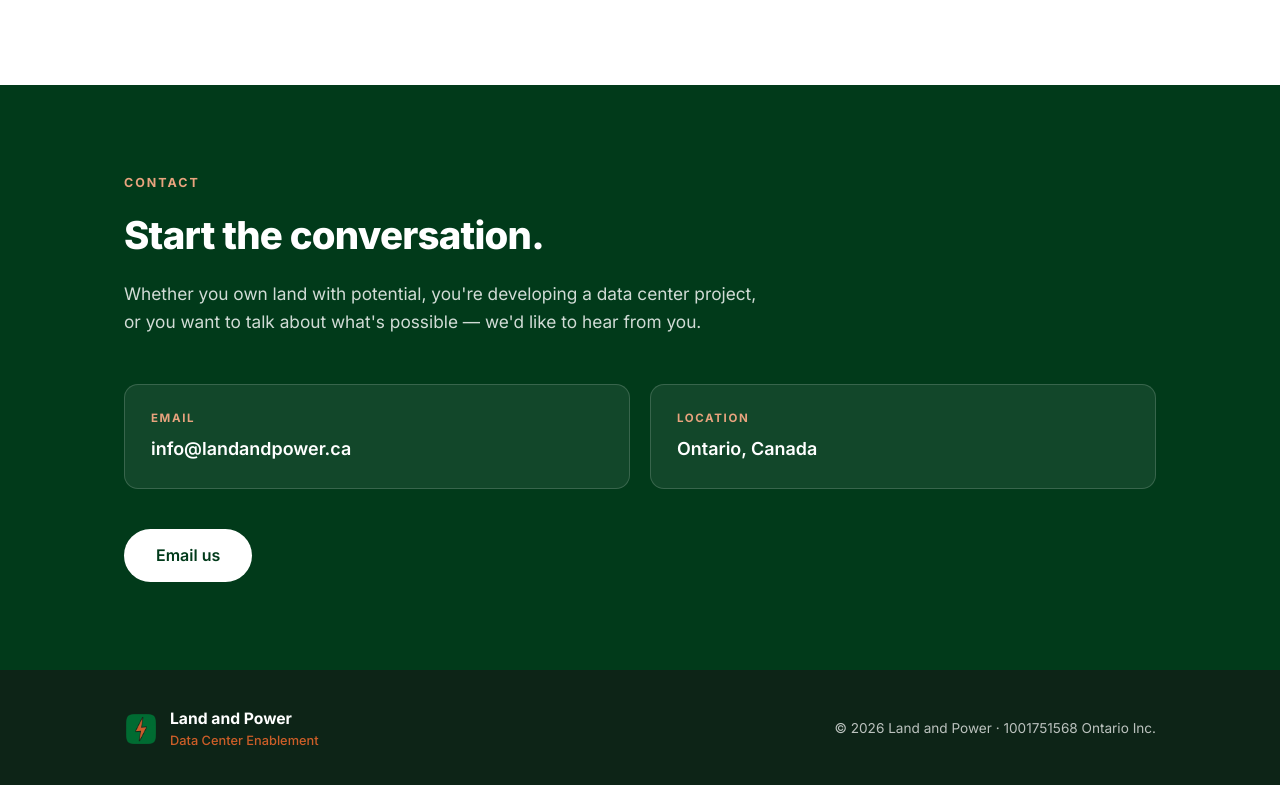
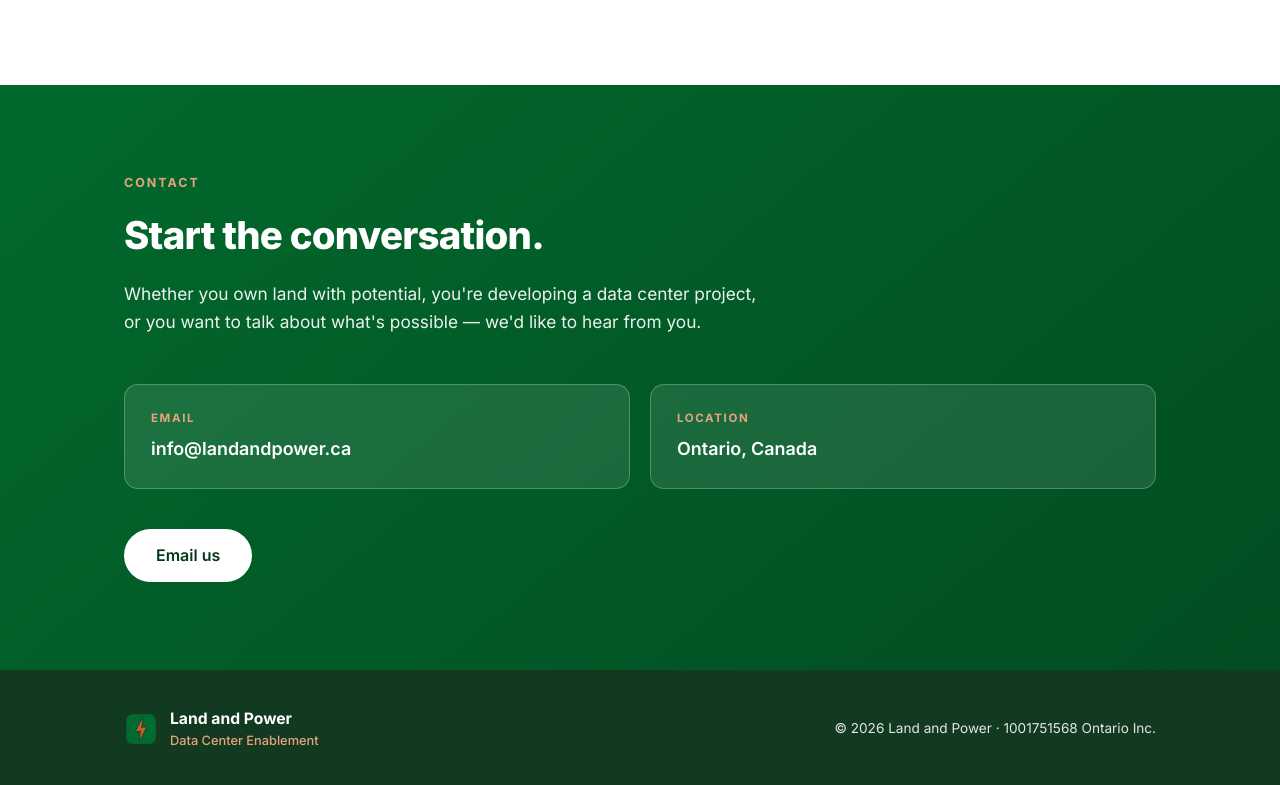
Before and after one commit to davestevenson-web/landandpower.ca, a plain HTML site: page index.html in a window 1280 px wide. Shown: the part 4585-5370 px from the top of the page. Drawn offline with Linux system fonts and the light colour scheme.

Commit message:
Improve readability on dark bands: lighter green gradient, brighter text, light-copper accents

```diff
--- a/styles.css
+++ b/styles.css
@@ -7,6 +7,7 @@
   --green-deep: #013a1a;
   --copper: #CC5E28;
   --copper-dark: #a94c1f;
+  --copper-light: #e8a37e;
   --ink: #17251d;
   --muted: #5c6f63;
   --bg: #ffffff;
@@ -184,7 +185,7 @@ img { max-width: 100%; height: auto; display: block; }
   margin-bottom: 12px;
 }
 
-.kicker-light { color: #e8a37e; }
+.kicker-light { color: var(--copper-light); }
 
 h2 {
   font-size: clamp(1.7rem, 3.4vw, 2.4rem);
@@ -201,7 +202,7 @@ h2 {
   margin-bottom: 48px;
 }
 
-.section-intro-light { color: rgba(255, 255, 255, 0.82); }
+.section-intro-light { color: rgba(255, 255, 255, 0.92); }
 
 /* ---------- Cards ---------- */
 .cards {
@@ -355,7 +356,7 @@ h2 {
 
 /* ---------- Contact ---------- */
 .contact {
-  background: var(--green-deep);
+  background: linear-gradient(140deg, var(--green) 0%, var(--green-dark) 100%);
   color: #fff;
   padding: 88px 0;
   text-align: left;
@@ -371,8 +372,8 @@ h2 {
 }
 
 .contact-card {
-  background: rgba(255, 255, 255, 0.07);
-  border: 1px solid rgba(255, 255, 255, 0.16);
+  background: rgba(255, 255, 255, 0.1);
+  border: 1px solid rgba(255, 255, 255, 0.24);
   border-radius: var(--radius);
   padding: 24px 26px;
   text-decoration: none;
@@ -380,7 +381,7 @@ h2 {
   transition: background 0.2s ease;
 }
 
-a.contact-card:hover { background: rgba(255, 255, 255, 0.13); }
+a.contact-card:hover { background: rgba(255, 255, 255, 0.17); }
 
 .contact-label {
   display: block;
@@ -388,7 +389,7 @@ a.contact-card:hover { background: rgba(255, 255, 255, 0.13); }
   letter-spacing: 0.14em;
   font-size: 0.72rem;
   font-weight: 700;
-  color: #e8a37e;
+  color: var(--copper-light);
   margin-bottom: 8px;
 }
 
@@ -401,8 +402,8 @@ a.contact-card:hover { background: rgba(255, 255, 255, 0.13); }
 
 /* ---------- Footer ---------- */
 .footer {
-  background: #0d2417;
-  color: rgba(255, 255, 255, 0.72);
+  background: #123a20;
+  color: rgba(255, 255, 255, 0.88);
   padding: 36px 0;
 }
 
@@ -419,7 +420,7 @@ a.contact-card:hover { background: rgba(255, 255, 255, 0.13); }
 .footer-mark { width: 34px; border-radius: 8px; }
 
 .footer-name { font-weight: 700; color: #fff; font-size: 0.98rem; }
-.footer-tag { font-size: 0.8rem; color: var(--copper); font-weight: 500; }
+.footer-tag { font-size: 0.8rem; color: var(--copper-light); font-weight: 500; }
 .footer-legal { font-size: 0.85rem; }
 
 /* ---------- Responsive ---------- */
```
